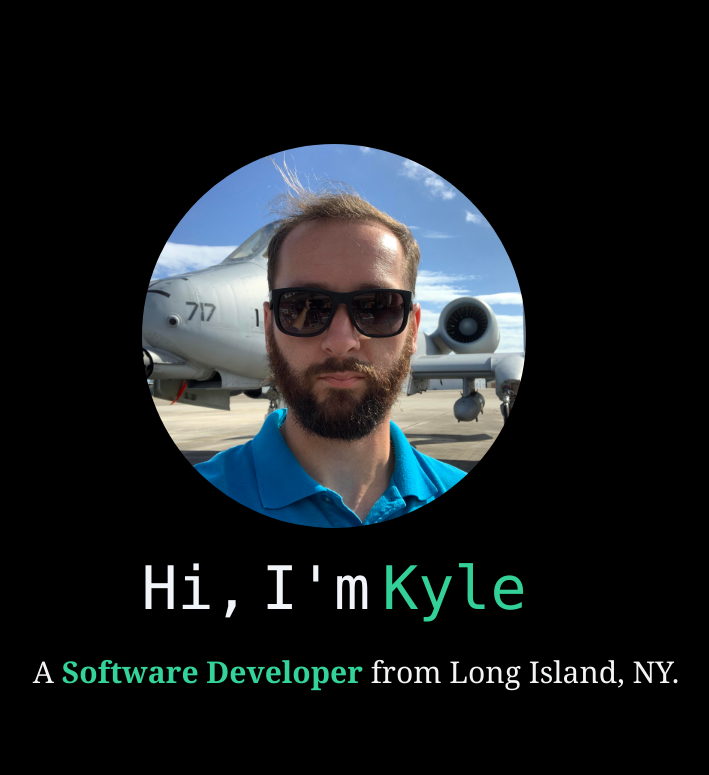
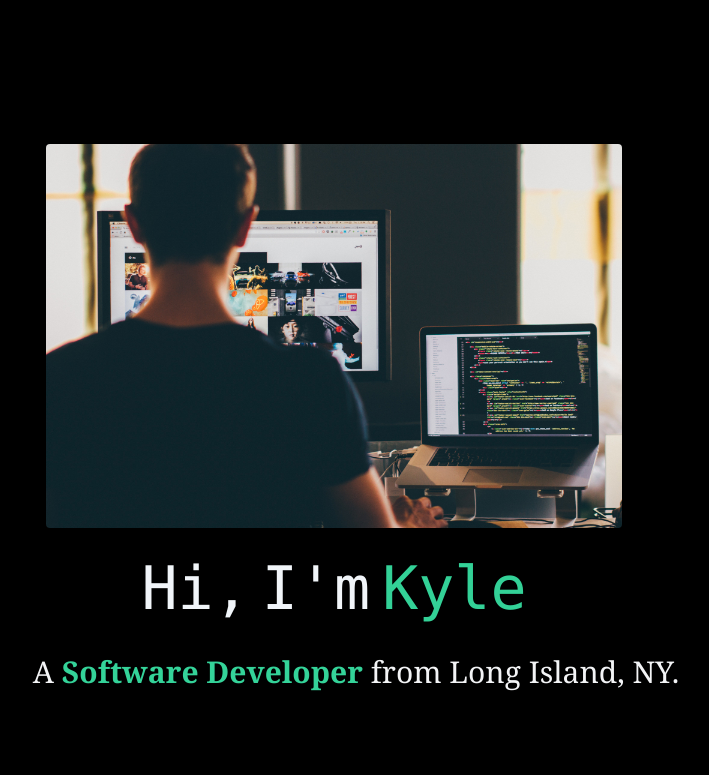
Before and after one commit to Kyle-Holmstrom/kyleholmstrom.github.io, a React (Create React App) app: page / in a window 1280 px wide. Shown: the top 775 px of the page, without its empty margins (306-1015 px from the left). Built offline with nearby package versions, Linux system fonts and the light colour scheme.

Commit message:
Changed hero image.

```diff
--- a/src/components/Hero.js
+++ b/src/components/Hero.js
@@ -1,12 +1,12 @@
 //import MeUniform from '../images/MeUniform.jpg';
-import Portrait from '../images/Me.jpg';
+import Portrait from '../images/softwareDeveloper.jpg';
 
 const Hero = () => {
     return (
         <div className="bg-black py-36">
             <span>
                 <img src={Portrait} alt="pic"
-                className="z-1 h-96 rounded-full mr-auto ml-auto"
+                className="z-1 h-96 rounded mr-auto ml-auto"
                 />
             </span>
             <h1 className="text-slate-100 font-mono flex justify-center text-6xl leading-loose">
```
Also changed, not shown: src/images/softwareDeveloper.jpg (added).
